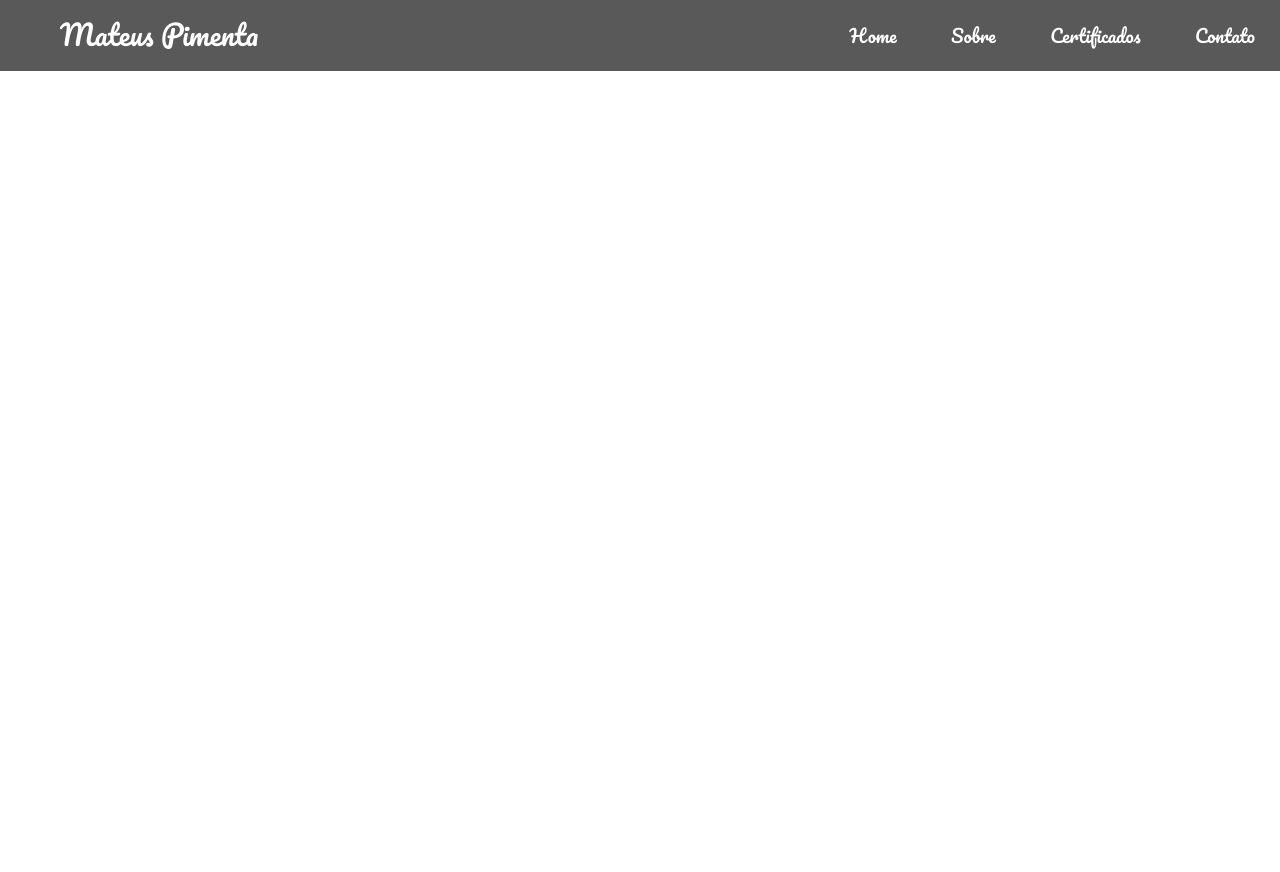
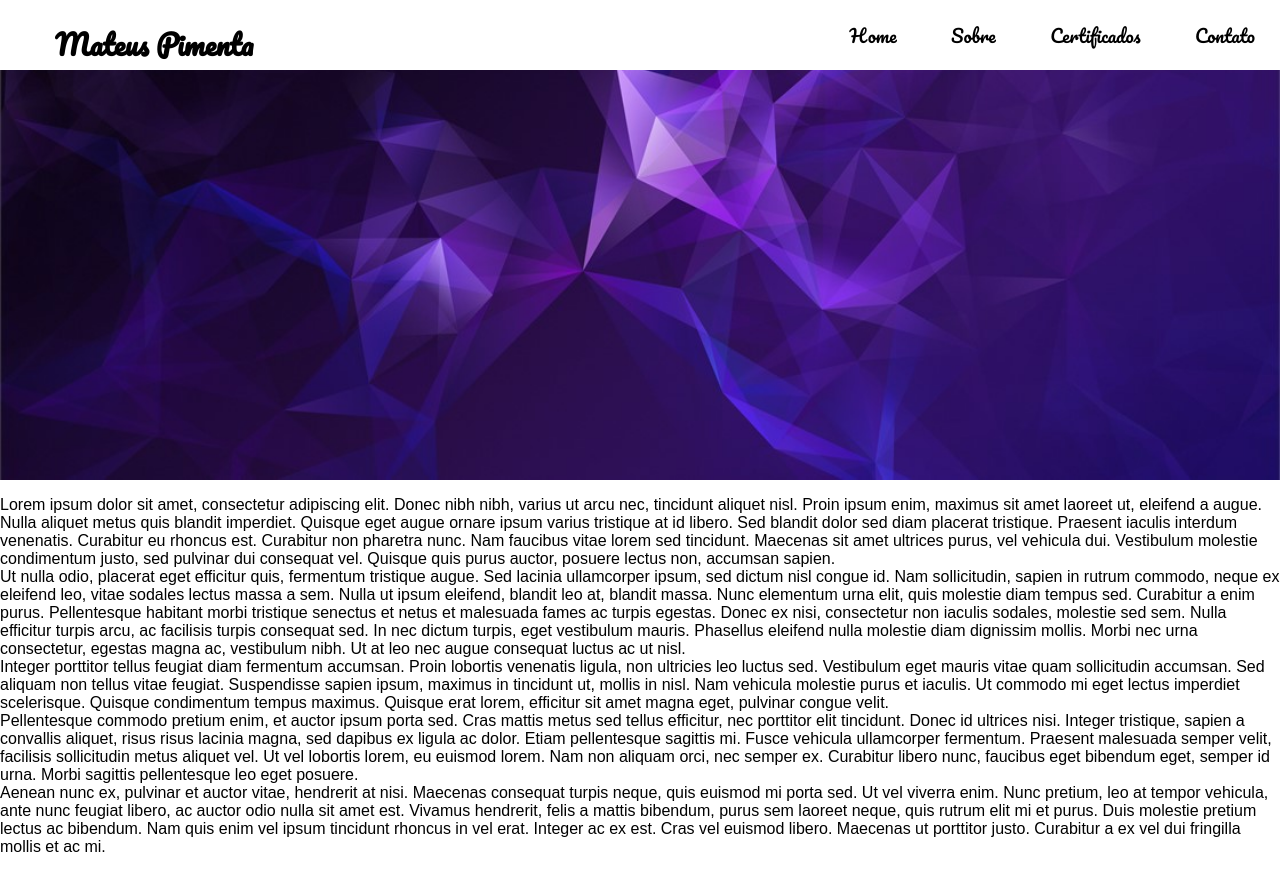
Before and after one commit to PimentaMateus/pimentamateus.github.io, a plain HTML site: page index.html in a window 1280 px wide. Before the commit the page ends 800 px from the top, so only its background shows below. Drawn offline with Linux system fonts and the light colour scheme.

Commit message:
BannerAdd

```diff
--- a/CSS/style.css
+++ b/CSS/style.css
@@ -8,12 +8,15 @@ body {
 }
 
 .nav{
-    background-color: #595959;
-    color: #ffffff;
+    background-color: #ffffff;
+    color: #000000;
     list-style: none;
     text-align: right;
     padding: 20px 0 20px 0;
     margin: 0 auto;
+    width: 100%;
+    height: 30px;
+    position: fixed;
 
 
 }
@@ -21,32 +24,41 @@ body {
 .nav > li{
     display: inline-block;
     padding: 0 25px 0 25px;
+    font-size: 18px;
+    font-family: 'Pacifico';
+
 }
 
 .nav > li > a{
-    font-family: 'Pacifico';
-    font-size: 18px;
     text-decoration: none;
-    color: white;
+    color: black;
 }
 
 .nav > li > a:hover{
-    color: #c1c1c1;
+    color: #a5a4a4;
 }
 
 .logo {
-    font-family: 'Pacifico', cursive;;
-    display: inline-block;
-    height: inherit;
-    left: 50px;
-    line-height: inherit;
-    margin: 10px;
-    padding: 22px 35px;
-    position: absolute;
-    top: 0;
-    color: white;
+    font-family: 'Pacifico', cursive;
+    float: left;
+    color: #000000;
+    padding-left: 25px;
     font-size: 1.75em;
-    text-transform: none;
-    font-weight: normal;
-    padding: 0;
+    font-weight: bold;
+    padding: 0px 55px;
 }
+
+.logo > a{
+    text-decoration: none;
+    color: #000000;
+}
+
+.banner{
+    width: 100%;
+    display: block;
+}
+
+.banner > .banner-img{
+    width: 100%;
+    display: block;
+}
--- a/index.html
+++ b/index.html
@@ -11,15 +11,34 @@
     </head>
 
     <body>
-        <a ref="index.html" class="logo">Mateus Pimenta</a>
+
         <ul class="nav">
+
+            <div class="logo">
+                <a ref="index.html">Mateus Pimenta</a>
+            </div>
+
             <li><a href="index.html">Home</a></li>
             <li><a href="index.html">Sobre</a></li>
             <li><a href="index.html">Certificados</a></li>
             <li><a href="index.html">Contato</a></li>
+
         </ul>
 
+        <div class="banner">
+            <img class="banner-img" src="imagens/mainbanner.jpg">
+        </div>
 
+        <p>
+            Lorem ipsum dolor sit amet, consectetur adipiscing elit. Donec nibh nibh, varius ut arcu nec, tincidunt aliquet nisl. Proin ipsum enim, maximus sit amet laoreet ut, eleifend a augue. Nulla aliquet metus quis blandit imperdiet. Quisque eget augue ornare ipsum varius tristique at id libero. Sed blandit dolor sed diam placerat tristique. Praesent iaculis interdum venenatis. Curabitur eu rhoncus est. Curabitur non pharetra nunc. Nam faucibus vitae lorem sed tincidunt. Maecenas sit amet ultrices purus, vel vehicula dui. Vestibulum molestie condimentum justo, sed pulvinar dui consequat vel. Quisque quis purus auctor, posuere lectus non, accumsan sapien.
 
+<br>Ut nulla odio, placerat eget efficitur quis, fermentum tristique augue. Sed lacinia ullamcorper ipsum, sed dictum nisl congue id. Nam sollicitudin, sapien in rutrum commodo, neque ex eleifend leo, vitae sodales lectus massa a sem. Nulla ut ipsum eleifend, blandit leo at, blandit massa. Nunc elementum urna elit, quis molestie diam tempus sed. Curabitur a enim purus. Pellentesque habitant morbi tristique senectus et netus et malesuada fames ac turpis egestas. Donec ex nisi, consectetur non iaculis sodales, molestie sed sem. Nulla efficitur turpis arcu, ac facilisis turpis consequat sed. In nec dictum turpis, eget vestibulum mauris. Phasellus eleifend nulla molestie diam dignissim mollis. Morbi nec urna consectetur, egestas magna ac, vestibulum nibh. Ut at leo nec augue consequat luctus ac ut nisl.
+
+<br>Integer porttitor tellus feugiat diam fermentum accumsan. Proin lobortis venenatis ligula, non ultricies leo luctus sed. Vestibulum eget mauris vitae quam sollicitudin accumsan. Sed aliquam non tellus vitae feugiat. Suspendisse sapien ipsum, maximus in tincidunt ut, mollis in nisl. Nam vehicula molestie purus et iaculis. Ut commodo mi eget lectus imperdiet scelerisque. Quisque condimentum tempus maximus. Quisque erat lorem, efficitur sit amet magna eget, pulvinar congue velit.
+
+<br>Pellentesque commodo pretium enim, et auctor ipsum porta sed. Cras mattis metus sed tellus efficitur, nec porttitor elit tincidunt. Donec id ultrices nisi. Integer tristique, sapien a convallis aliquet, risus risus lacinia magna, sed dapibus ex ligula ac dolor. Etiam pellentesque sagittis mi. Fusce vehicula ullamcorper fermentum. Praesent malesuada semper velit, facilisis sollicitudin metus aliquet vel. Ut vel lobortis lorem, eu euismod lorem. Nam non aliquam orci, nec semper ex. Curabitur libero nunc, faucibus eget bibendum eget, semper id urna. Morbi sagittis pellentesque leo eget posuere.
+
+<br>Aenean nunc ex, pulvinar et auctor vitae, hendrerit at nisi. Maecenas consequat turpis neque, quis euismod mi porta sed. Ut vel viverra enim. Nunc pretium, leo at tempor vehicula, ante nunc feugiat libero, ac auctor odio nulla sit amet est. Vivamus hendrerit, felis a mattis bibendum, purus sem laoreet neque, quis rutrum elit mi et purus. Duis molestie pretium lectus ac bibendum. Nam quis enim vel ipsum tincidunt rhoncus in vel erat. Integer ac ex est. Cras vel euismod libero. Maecenas ut porttitor justo. Curabitur a ex vel dui fringilla mollis et ac mi.
+        </p>
     </body>
 </html>
```
Also changed, not shown: imagens/mainbanner.jpg (added).
